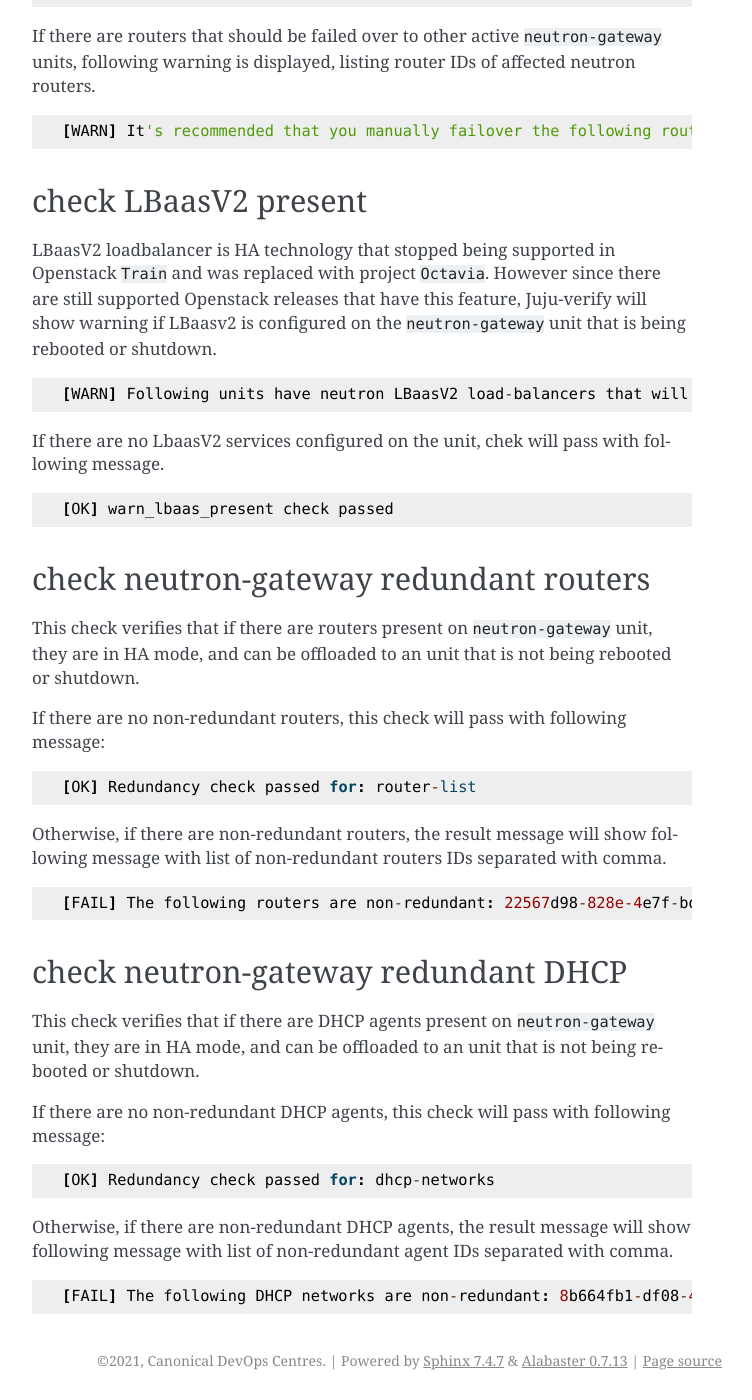
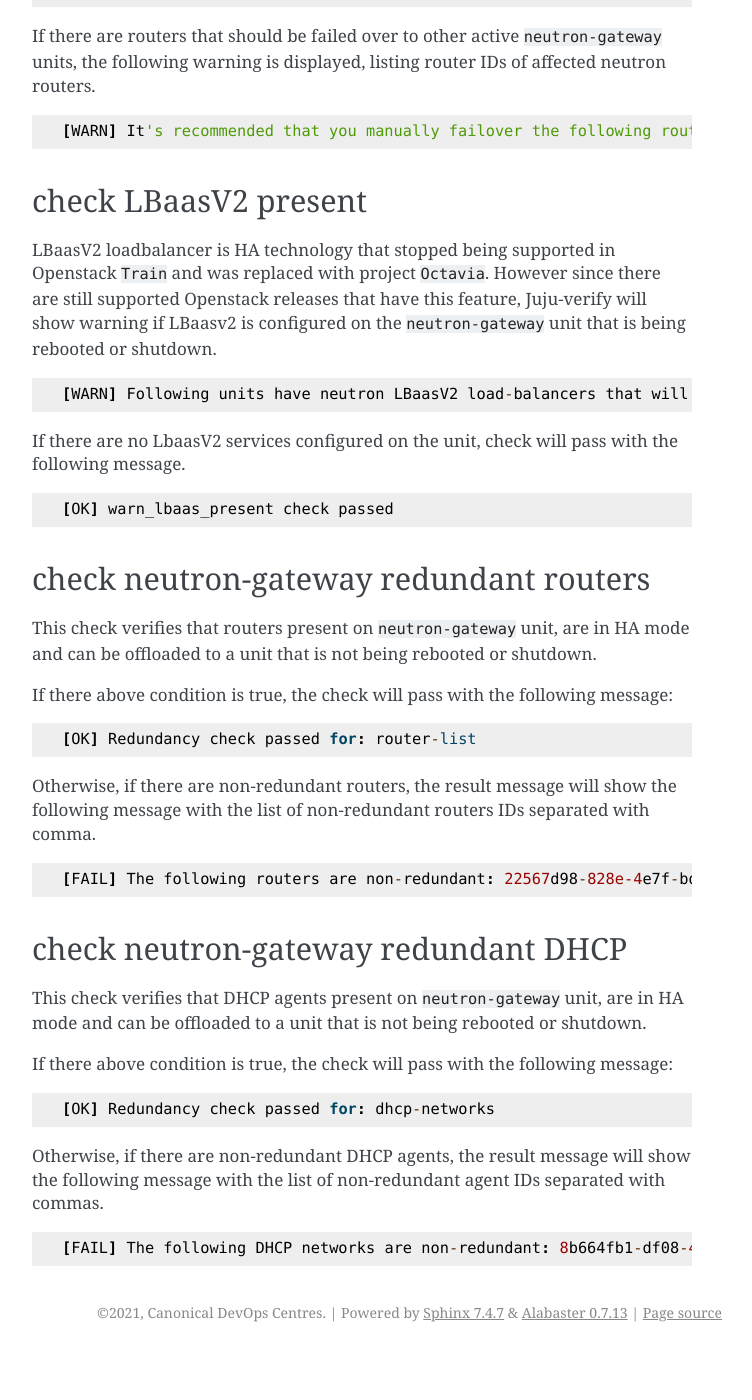
Before and after one commit to canonical/juju-verify, a Sphinx documentation site: the page built from docs/verifiers/neutron-gateway.rst, in a window 1280 px wide and 1400 px high, scrolled down 1226 px. Shown: the whole window, without its empty margins (388-1140 px from the left). Built offline with Sphinx 7.4.7, drawn with Linux system fonts in a browser that asks for light colours; pages that are not in the unit, such as notebooks, are missing from menus; after the commit the page ends 2578 px from its top, so only the background shows below that; some of the changed text lies outside the part shown.

Commit message:
Fixed grammar.

```diff
--- a/docs/verifiers/neutron-gateway.rst
+++ b/docs/verifiers/neutron-gateway.rst
@@ -38,7 +38,7 @@ If the Juju version meets minimum expected version, this check will pass with:
 
 ::
 
-  [OK] Minimum juju version check passed.
+  [OK] Minimum juju version check passed
 
 If the minimum required version is not met and Juju is, for example, in version 2.7.5,
 this check will fail with following message:
@@ -51,12 +51,12 @@ this check will fail with following message:
 check active HA router
 ----------------------
 
-In the case that ``neutron-gateway`` unit, that is being verified, hosts
+In the case that ``neutron-gateway`` unit, that is being verified, hosts a
 neutron router in HA mode, such router should be manually failed over to the
 unit that is not going to be rebooted or shutdown. This is only a
 recommendation and as such, generates only warning.
 
-If the affected units do not host any routers, check will pass with following
+If the affected units do not host any routers, check will pass with the following
 message.
 
 ::
@@ -64,7 +64,7 @@ message.
   [OK] warn_router_ha check passed
 
 If there are routers that should be failed over to other active
-``neutron-gateway`` units, following warning is displayed, listing router IDs
+``neutron-gateway`` units, the following warning is displayed, listing router IDs
 of affected neutron routers.
 
 ::
@@ -85,8 +85,8 @@ rebooted or shutdown.
 
   [WARN] Following units have neutron LBaasV2 load-balancers that will be lost on unit reboot/shutdown: neutron-gateway/0, neutron-gateway/1
 
-If there are no LbaasV2 services configured on the unit, chek will pass with
-following message.
+If there are no LbaasV2 services configured on the unit, check will pass with
+the following message.
 
 ::
 
@@ -96,19 +96,18 @@ following message.
 check neutron-gateway redundant routers
 ---------------------------------------
 
-This check verifies that if there are routers present on ``neutron-gateway``
-unit, they are in HA mode, and can be offloaded to an unit that is not being
-rebooted or shutdown.
+This check verifies that routers present on ``neutron-gateway`` unit, are in
+HA mode and can be offloaded to a unit that is not being rebooted or shutdown.
 
-If there are no non-redundant routers, this check will pass with following
+If there above condition is true, the check will pass with the following
 message:
 
 ::
 
   [OK] Redundancy check passed for: router-list
 
-Otherwise, if there are non-redundant routers, the result message will show
-following message with list of non-redundant routers IDs separated with comma.
+Otherwise, if there are non-redundant routers, the result message will show the
+following message with the list of non-redundant routers IDs separated with comma.
 
 ::
 
@@ -118,11 +117,10 @@ following message with list of non-redundant routers IDs separated with comma.
 check neutron-gateway redundant DHCP
 ------------------------------------
 
-This check verifies that if there are DHCP agents present on
-``neutron-gateway`` unit, they are in HA mode, and can be offloaded to an unit
-that is not being rebooted or shutdown.
+This check verifies that DHCP agents present on ``neutron-gateway`` unit, are in
+HA mode and can be offloaded to a unit that is not being rebooted or shutdown.
 
-If there are no non-redundant DHCP agents, this check will pass with following
+If there above condition is true, the check will pass with the following
 message:
 
 ::
@@ -130,8 +128,8 @@ message:
   [OK] Redundancy check passed for: dhcp-networks
 
 Otherwise, if there are non-redundant DHCP agents, the result message will
-show following message with list of non-redundant agent IDs separated with
-comma.
+show the following message with the list of non-redundant agent IDs separated with
+commas.
 
 ::
 
```
